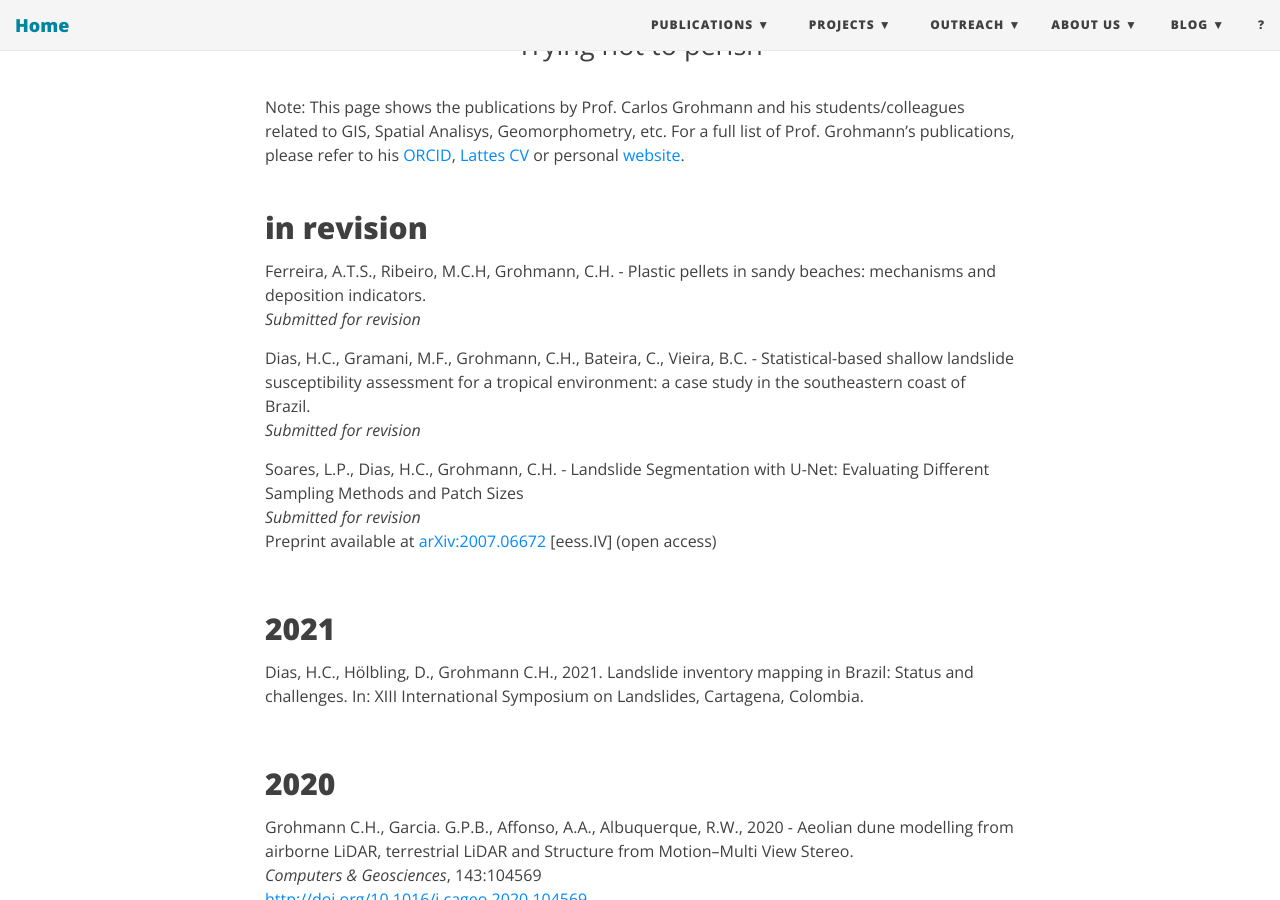
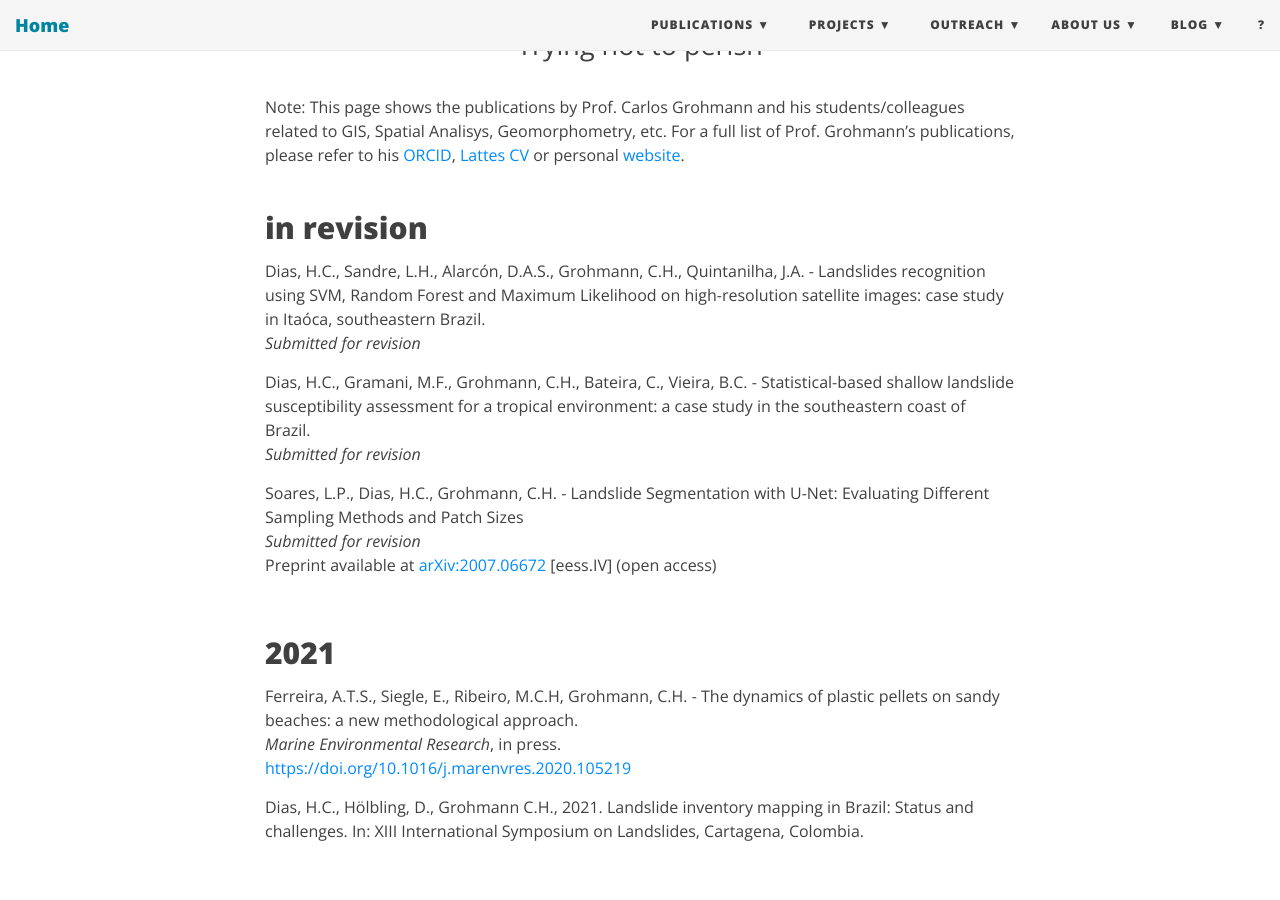
Before and after one commit to SPAMLab/SPAMLab.github.io, a Jekyll site: the page built from publications.md, in a window 1280 px wide and 900 px high, scrolled down 222 px. Built offline with Jekyll 4.4.1, drawn with Linux system fonts in a browser that asks for light colours; nearby versions of some CDN libraries.

Commit message:
add Anderson's paper

```diff
--- a/publications.md
+++ b/publications.md
@@ -8,8 +8,8 @@ Note: This page shows the publications by Prof. Carlos Grohmann and his students
 &nbsp;&nbsp;
 
 ## in revision
-<a name="pellets_anderson"></a>
-Ferreira, A.T.S., Ribeiro, M.C.H, Grohmann, C.H. - Plastic pellets in sandy beaches: mechanisms and deposition indicators.
+<a name="landslides_helen_pca5017"></a>
+Dias, H.C., Sandre, L.H., Alarcón, D.A.S., Grohmann, C.H., Quintanilha, J.A. - Landslides recognition using SVM, Random Forest and Maximum Likelihood on high-resolution satellite images: case study in Itaóca, southeastern Brazil.
 _Submitted for revision_
 
 <a name="landslides_helen_msc"></a>
@@ -25,6 +25,12 @@ Preprint available at [arXiv:2007.06672](https://arxiv.org/abs/2007.06672) [eess
 
 &nbsp;
 ## 2021
+<a name="pellets_anderson"></a>
+Ferreira, A.T.S., Siegle, E., Ribeiro, M.C.H, Grohmann, C.H. - The dynamics of plastic pellets on sandy beaches: a new methodological approach.
+_Marine Environmental Research_, in press.
+[https://doi.org/10.1016/j.marenvres.2020.105219](https://doi.org/10.1016/j.marenvres.2020.105219)
+
+
 <a name="isl_helen"></a>Dias, H.C., H&ouml;lbling, D., Grohmann C.H., 2021. Landslide inventory mapping in Brazil: Status and challenges. In: XIII International Symposium on Landslides, Cartagena, Colombia.
 
 
```
Also changed, not shown: people.md (+4 -0 lines).
